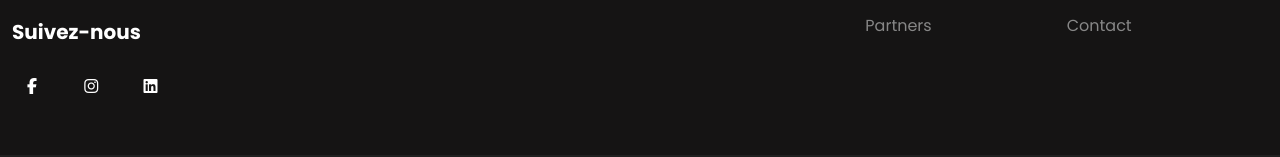
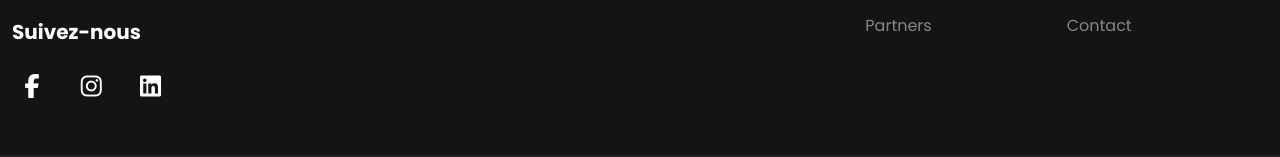
Before and after one commit to bxra2/mtc-mauritania, a Svelte app: page / in a window 1280 px wide. Shown: the part 4752-4909 px from the top of the page. Built offline with nearby package versions, Linux system fonts and the light colour scheme.

Commit message:
bigger icons

```diff
--- a/src/components/Footer.svelte
+++ b/src/components/Footer.svelte
@@ -67,15 +67,15 @@
                             >
                             <a
                                 href="https://www.facebook.com/multiservicetelecomcompany/"
-                                ><i class="fab fa-facebook-f"></i></a
+                                ><i class="fab fa-facebook-f fa-xl"></i></a
                             >
                             <a
                                 href="https://www.instagram.com/multiservice_telecom_company/"
-                                ><i class="fab fa-instagram"></i></a
+                                ><i class="fab fa-instagram fa-xl"></i></a
                             >
                             <a
                                 href="https://www.linkedin.com/company/multiservice-telecom-company/"
-                                ><i class="fab fa-linkedin"></i></a
+                                ><i class="fab fa-linkedin fa-xl"></i></a
                             >
                         </div>
                     </div>
```
